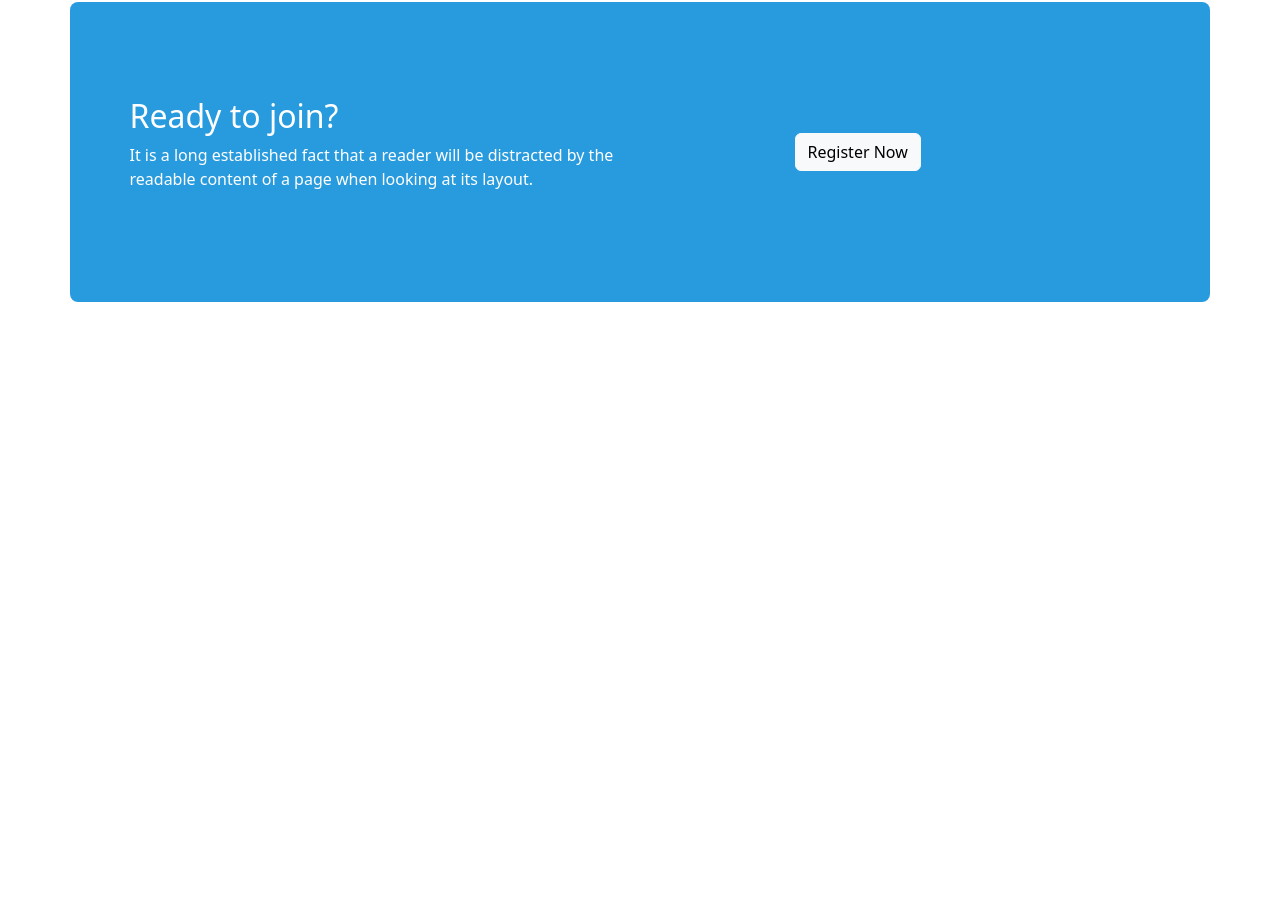
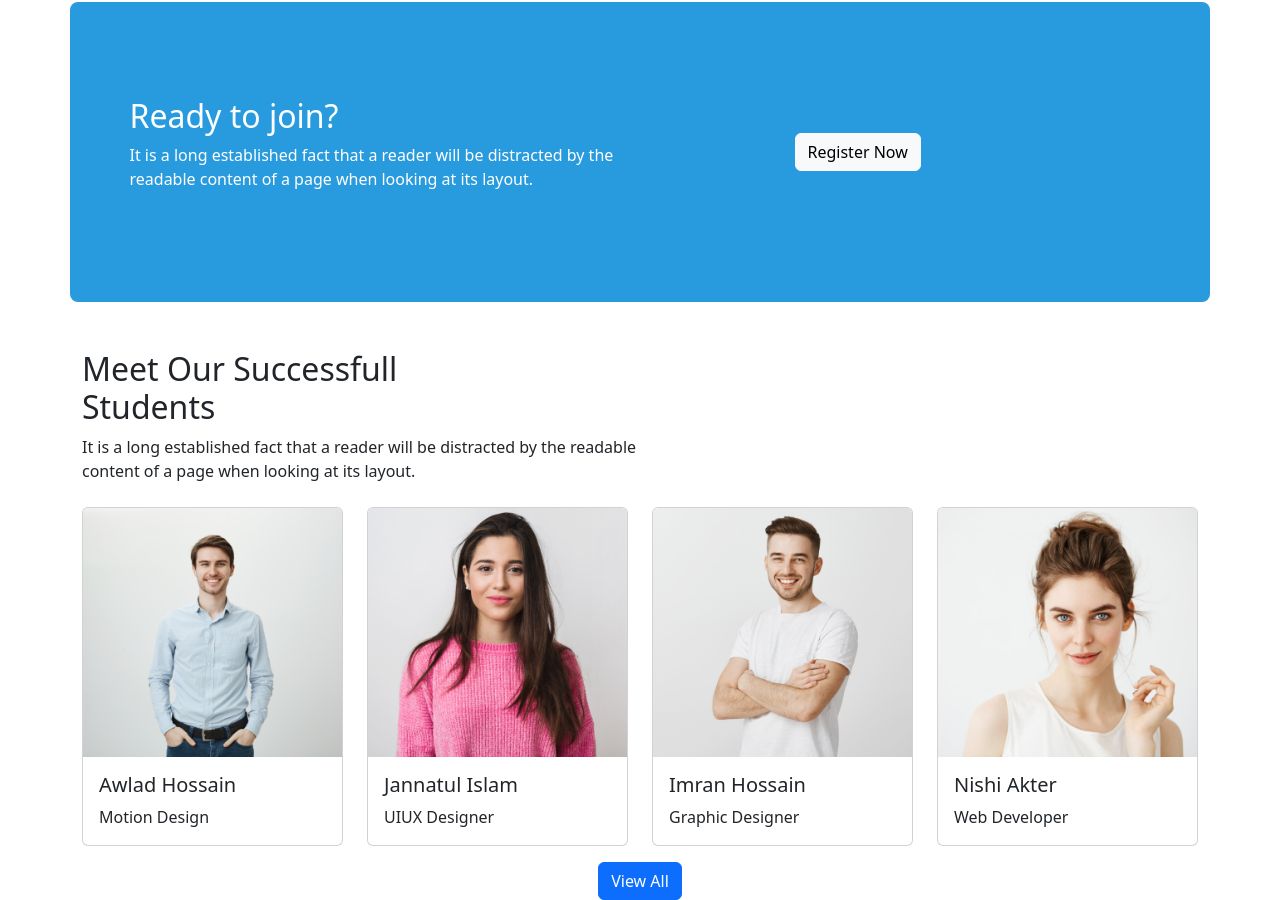
Before and after one commit to DeveloperDishan/third_assignment, a plain HTML site: page index.html in a window 1280 px wide. Shown: the part 2414-3314 px from the top of the page. Before the commit the page ends 2716 px from the top, so only its background shows below. Drawn offline with nearby package versions, Linux system fonts and the light colour scheme.

Commit message:
student part

```diff
--- a/index.html
+++ b/index.html
@@ -310,13 +310,66 @@
                                     </div>
                                 </div>
                             </div>
-
                         </div>
                     </div>
                 </div>
             </div>
         </section>
         <!-- bonous  part end -->
+        <!-- success student  part start -->
+        <section class="mt-5">
+            <div class="container">
+                <h2>Meet Our Successfull <br> Students</h2>
+                <p>It is a long established fact that a reader will be distracted by the readable <br> content of a page
+                    when
+                    looking at its layout.</p>
+
+                <div class="mt-4">
+                    <div class="row row-cols-1 row-cols-md-2 row-cols-lg-4 g-4">
+                        <div class="col">
+                            <div class="card h-100">
+                                <img src="./images/student/student-1.png" class="card-img-top" alt="...">
+                                <div class="card-body">
+                                    <h5 class="card-title">Awlad Hossain</h5>
+                                    <p class="card-text">Motion Design</p>
+                                </div>
+                            </div>
+                        </div>
+                        <div class="col">
+                            <div class="card h-100">
+                                <img src="./images/student/student-2.png" class="card-img-top" alt="...">
+                                <div class="card-body">
+                                    <h5 class="card-title">Jannatul Islam</h5>
+                                    <p class="card-text">UIUX Designer</p>
+                                </div>
+                            </div>
+                        </div>
+                        <div class="col">
+                            <div class="card h-100">
+                                <img src="./images/student/student-3.png" class="card-img-top" alt="...">
+                                <div class="card-body">
+                                    <h5 class="card-title">Imran Hossain</h5>
+                                    <p class="card-text">Graphic Designer</p>
+                                </div>
+                            </div>
+                        </div>
+                        <div class="col">
+                            <div class="card h-100">
+                                <img src="./images/student/student-4.png" class="card-img-top" alt="...">
+                                <div class="card-body">
+                                    <h5 class="card-title">Nishi Akter</h5>
+                                    <p class="card-text">Web Developer</p>
+                                </div>
+                            </div>
+                        </div>
+                    </div>
+                </div>
+                <div class="text-center mt-3">
+                    <button class="btn btn-primary">View All</button>
+                </div>
+            </div>
+        </section>
+        <!-- success student  part end -->
     </main>
 
 
```
